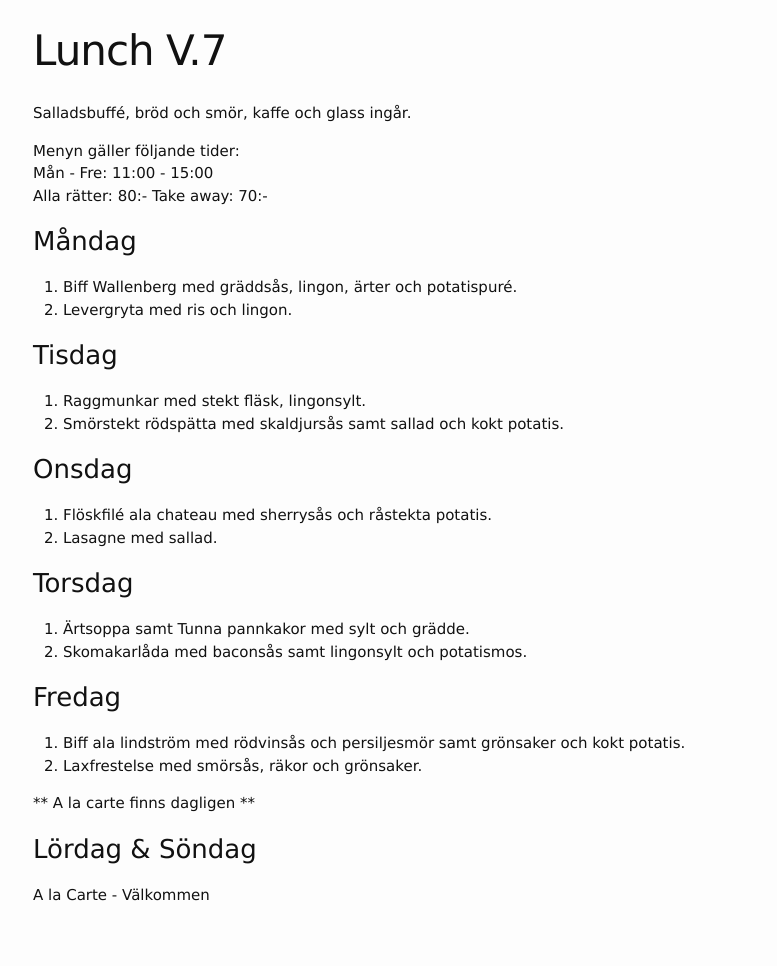
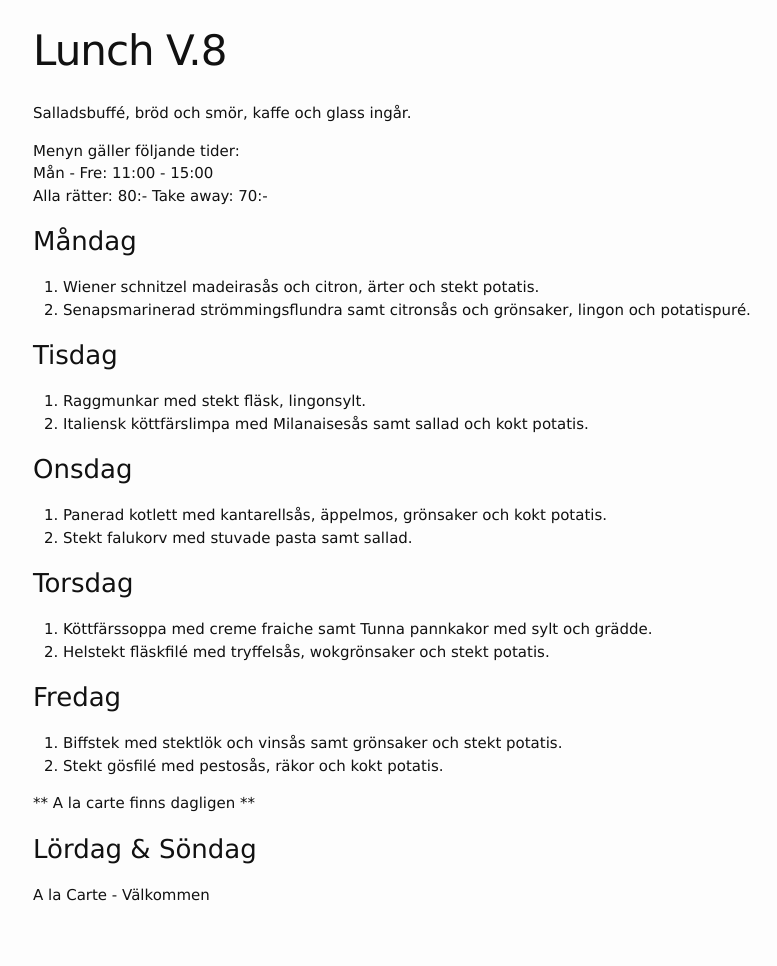
Before and after one commit to FarInn62/farinn62.github.io, a Jekyll site: the page built from lunch.md, in a window 1280 px wide. Shown: the whole page, without its empty margins (237-1014 px from the left). Built offline with Jekyll 4.4.1, drawn with Linux system fonts in a browser that asks for light colours.

Commit message:
Update lunch.md

```diff
--- a/lunch.md
+++ b/lunch.md
@@ -1,6 +1,6 @@
 ---
 layout: foodmenu
-title: Lunch V.7
+title: Lunch V.8
 permalink: /lunch/
 published: true
 ---
@@ -12,29 +12,29 @@ Alla rätter: 80:- Take away: 70:-
 
 ### Måndag
 
-1. Biff Wallenberg med gräddsås, lingon, ärter och potatispuré.
-2. Levergryta med ris och lingon.
+1. Wiener schnitzel madeirasås och citron, ärter och stekt potatis.
+2. Senapsmarinerad strömmingsflundra samt citronsås och grönsaker, lingon och potatispuré.
 
 ### Tisdag
 
 1. Raggmunkar med stekt fläsk, lingonsylt.
-2. Smörstekt rödspätta med skaldjursås samt sallad och kokt potatis.
+2. Italiensk köttfärslimpa med Milanaisesås samt sallad och kokt potatis.
 
 
 ### Onsdag
 
-1. Flöskfilé ala chateau med sherrysås och råstekta potatis.
-2. Lasagne med sallad.
+1. Panerad kotlett med kantarellsås, äppelmos, grönsaker och kokt potatis.
+2. Stekt falukorv med stuvade pasta samt sallad.
 
 ### Torsdag
 
-1. Ärtsoppa samt Tunna pannkakor med sylt och grädde.
-2. Skomakarlåda med baconsås samt lingonsylt och potatismos.
+1. Köttfärssoppa med creme fraiche samt Tunna pannkakor med sylt och grädde.
+2. Helstekt fläskfilé med tryffelsås, wokgrönsaker och stekt potatis.
 
 ### Fredag
 
-1. Biff ala lindström med rödvinsås och persiljesmör samt grönsaker och kokt potatis.
-2. Laxfrestelse med smörsås, räkor och grönsaker.
+1. Biffstek med stektlök och vinsås samt grönsaker och stekt potatis.
+2. Stekt gösfilé med pestosås, räkor och kokt potatis.
 
 ** A la carte finns dagligen **
 
```
